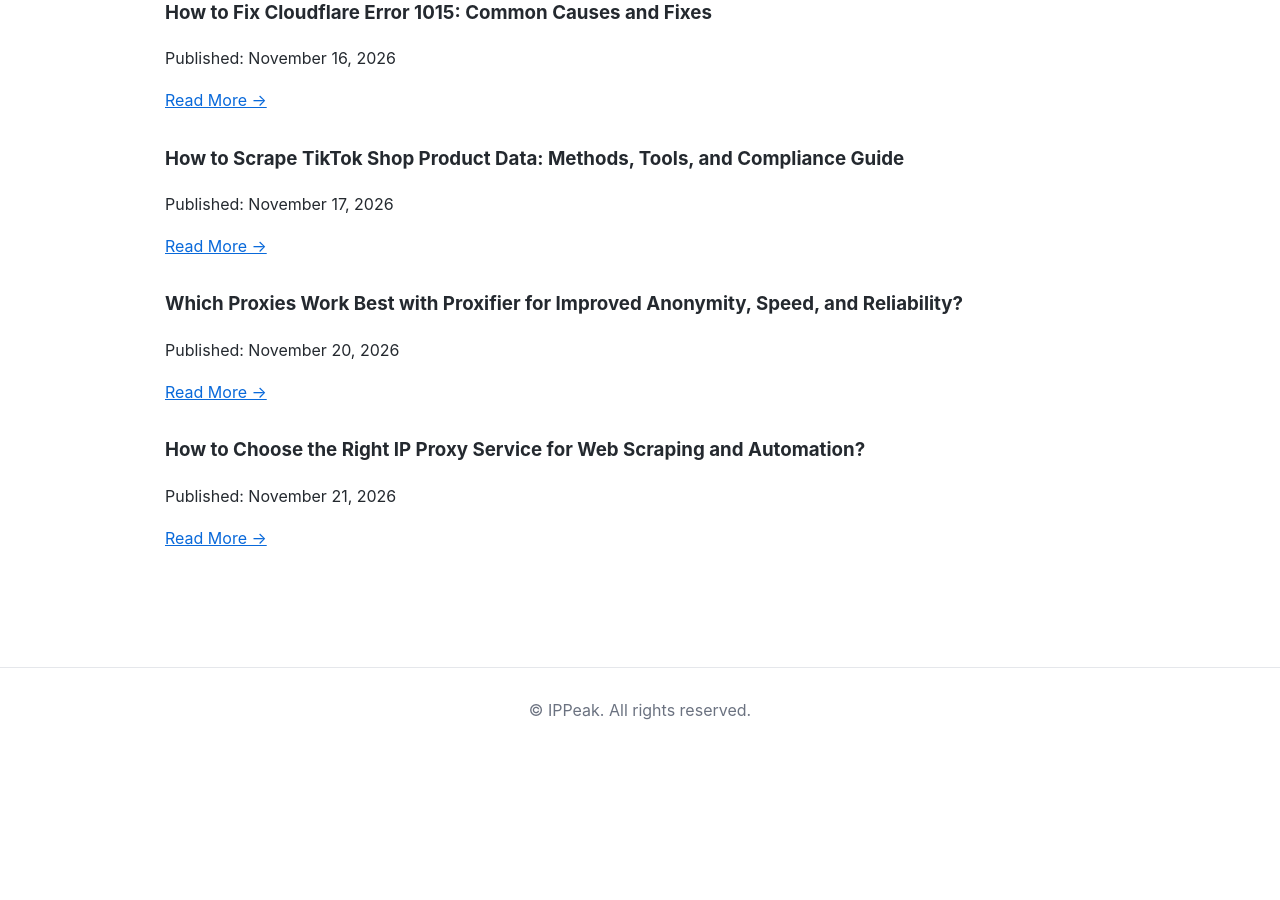
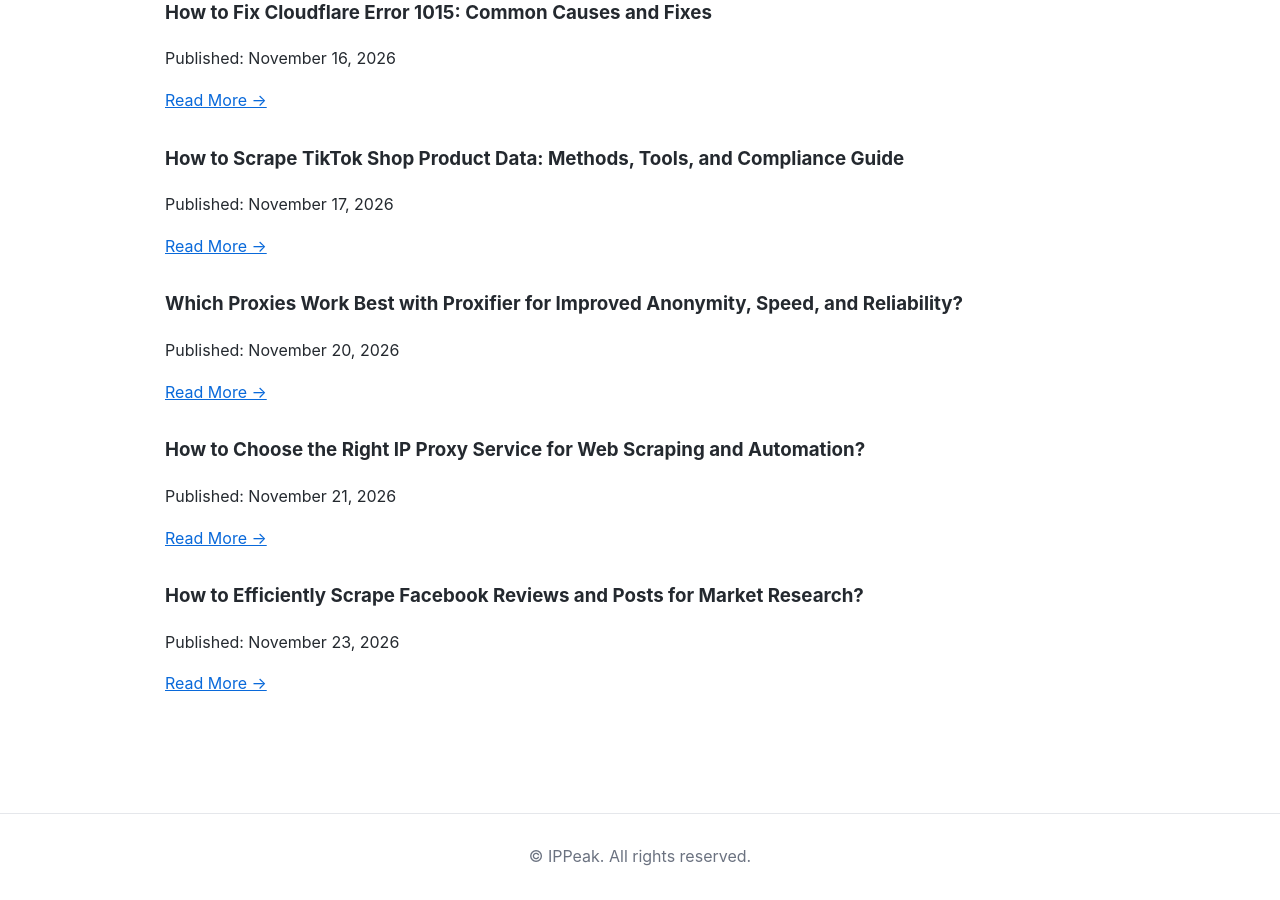
Before and after one commit to IPPeak/IPPeak-Residential-Proxy, a Jekyll site: the page built from docs/blog/articles.md, in a window 1280 px wide and 900 px high, scrolled down 4253 px. Built offline with Jekyll 4.4.1, drawn with Linux system fonts in a browser that asks for light colours; before the commit the page ends 5007 px from its top, so only the background shows below that.

Commit message:
Add article on scraping Facebook reviews for research

```diff
--- a/docs/blog/articles.md
+++ b/docs/blog/articles.md
@@ -190,3 +190,9 @@ Published: November 20, 2026
 Published: November 21, 2026
 
 [Read More →](How-to-Choose-the-Right-IP-Proxy.html)
+
+### How to Efficiently Scrape Facebook Reviews and Posts for Market Research?
+
+Published: November 23, 2026
+
+[Read More →](How-to-Efficiently-Scrape-Facebook-Reviews-and-Posts-for-Market-Research.html)
```
